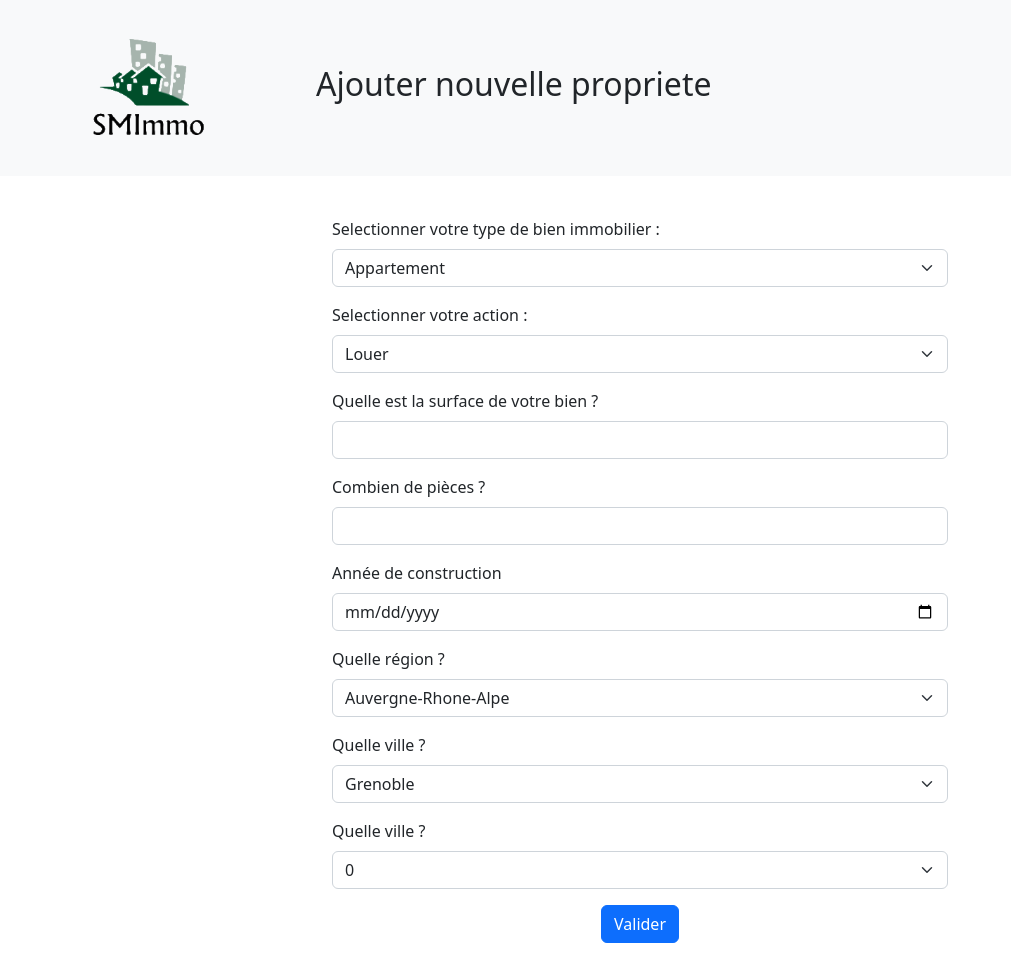
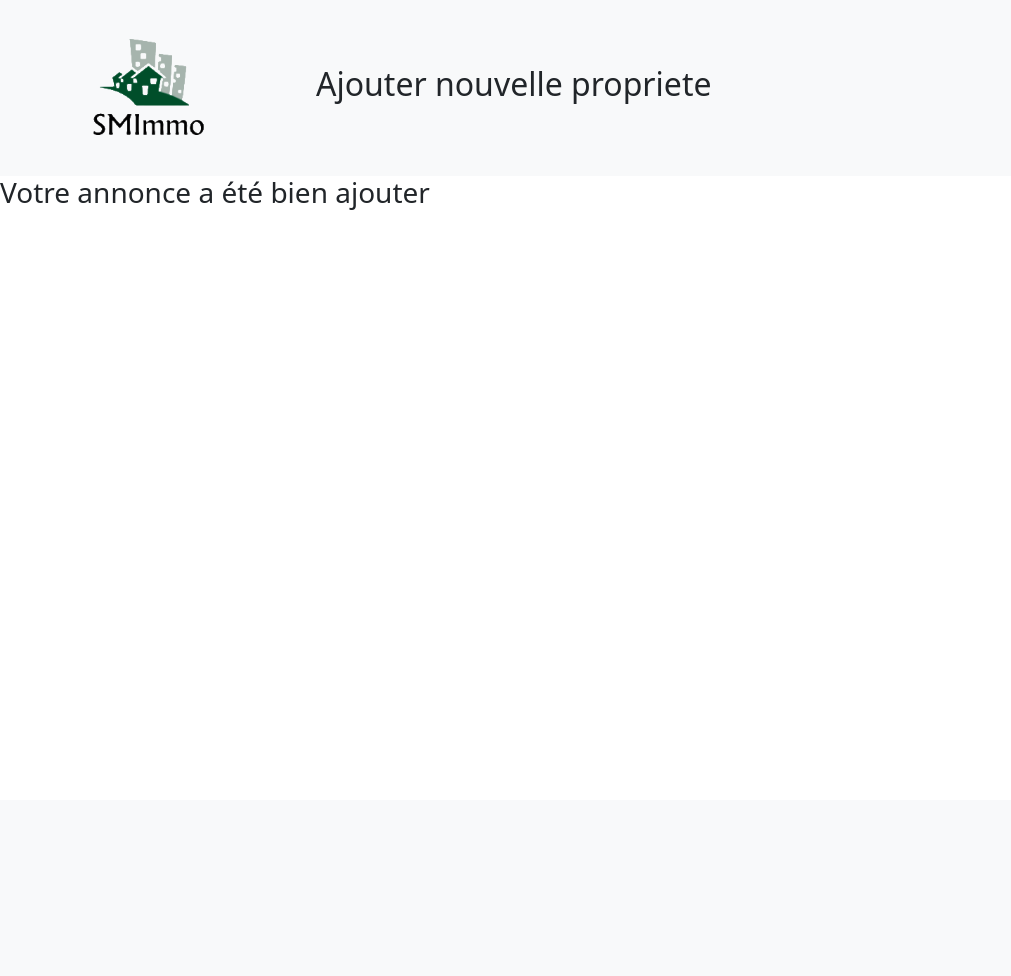
Before and after one commit to SamihaWahsousse/Gestion-agence-immobiliere, a PHP site: page /includes/add.php in a window 1280 px wide. Shown: the whole page, without its empty margins (0-1011 px from the left). After the commit the page ends 210 px from the top, so only its background shows below. Run offline with PHP 8.4, Linux system fonts and the light colour scheme.

Commit message:
version2 files

```diff
--- a/asset/css/app.min.css
+++ b/asset/css/app.min.css
@@ -1 +1 @@
-body{background-color:#fff;height:100vh;overflow-y:scroll}.dropdown-toggle::after{display:none !important}.navbar-nav>li{margin-left:20px;margin-right:20px}.nav-item:hover{background-color:#004e2a}.nav-link:hover{color:#fff}footer{position:fixed;width:100%;bottom:0}.legend-size{font-size:1rem}/*# sourceMappingURL=app.min.css.map */
+body{background-color:#fff;height:100vh;overflow-y:scroll}.dropdown-toggle::after{display:none !important}.navbar-nav>li{margin-left:20px;margin-right:20px}.nav-item:hover{background-color:#004e2a}.nav-link:hover{color:#fff}footer{position:fixed;width:100%;bottom:0}.legend-size{font-size:1rem}.descriptif{height:3rem}/*# sourceMappingURL=app.min.css.map */
--- a/asset/sass/app.scss
+++ b/asset/sass/app.scss
@@ -37,6 +37,8 @@ body{
 
   .legend-size{
 font-size: 1rem;
+  }
 
-
+  .descriptif{
+    height: 3rem;
   }
--- a/includes/add.php
+++ b/includes/add.php
@@ -16,84 +16,7 @@ include_once('header.php');
 
     </header>
 
-    <div class="container-fluid h-100">
-        <div class="row h-100 justify-content-center align-items-center w-60 ">
-            <div class="col-10 col-md-8 col-lg-6">
-                <form>
+    <body>
+        <h3> Votre annonce a été bien ajouter</h3>
 
-                    <div class="mb-3 mt-2">
-                        <label for="typeImmo" class="form-label">Selectionner votre type de bien immobilier : </label>
-                        <select class="form-select" id="typeImmo" name="listImmo">
-                            <option>Appartement</option>
-                            <option>Maison</option>
-                            <option>Local commercial</option>
-                            <option>Garage</option>
-                        </select>
-                    </div>
-                    <div class="mb-3">
-                        <label for="action" class="form-label">Selectionner votre action : </label>
-                        <select class="form-select" id="typeImmo" name="action">
-                            <option>Louer</option>
-                            <option>Vendre</option>
-                        </select>
-                    </div>
-
-                    <div class="mb-3">
-                        <label for="surface" class="form-label">
-                            Quelle est la surface de votre bien ?
-                        </label>
-                        <input type="text" class="form-control" id="surface">
-                    </div>
-
-                    <div class="mb-3">
-                        <label for="piece" class="form-label">Combien de pièces ?</label>
-                        <input type="text" class="form-control" id="piece">
-                    </div>
-                    <div class="mb-3">
-                        <label for="annee" class="form-label">Année de construction</label>
-                        <input type="date" class="form-control" id="annee">
-                    </div>
-
-                    <div class="mb-3">
-                        <label for="region" class="form-label">Quelle région ?</label>
-                        <select class="form-select" id="region" name="region">
-                            <option>Auvergne-Rhone-Alpe</option>
-                            <option>Bourgogne-Franche-Comté </option>
-                            <option>Hauts-de-France</option>
-                        </select>
-                    </div>
-
-                    <div class="mb-3">
-                        <label for="ville" class="form-label">Quelle ville ?</label>
-                        <select class="form-select" id="ville" name="ville">
-                            <option>Grenoble</option>
-                            <option>Paris </option>
-                            <option>Nice</option>
-
-                        </select>
-                    </div>
-                    <div class="mb-3">
-                        <label for="nbGarage" class="form-label">Quelle ville ?</label>
-                        <select class="form-select" id="nbGarage" name="nbGarage">
-                            <option>0</option>
-                            <option>1 </option>
-                            <option>2</option>
-
-                        </select>
-                    </div>
-                    <div class="text-center">
-                        <button type="submit" class="btn btn-primary ">Valider</button>
-                    </div>
-                </form>
-            </div>
-        </div>
-    </div>
-
-
-
-
-
-
-
-
-</body>
+    </body>
--- a/includes/header.php
+++ b/includes/header.php
@@ -14,9 +14,9 @@
     <!-- ici je met le link bootstrapp -->
     <link href="https://cdn.jsdelivr.net/npm/bootstrap@5.2.3/dist/css/bootstrap.min.css" rel="stylesheet"
         integrity="sha384-rbsA2VBKQhggwzxH7pPCaAqO46MgnOM80zW1RWuH61DGLwZJEdK2Kadq2F9CUG65" crossorigin="anonymous">
-    <link rel="stylesheet" href="asset/css/app.min.css">
+    <link rel="stylesheet" href="../asset/css/app.min.css">
     <script src="https://code.jquery.com/jquery-3.6.0.min.js"></script>
-    <script src="asset/js/app.js" defer></script>
+    <script src="../asset/js/app.js" defer></script>
 
 
 
--- a/lib/user.php
+++ b/lib/user.php
@@ -31,7 +31,7 @@ class User
     {
         // Sanitize the input
         $sanitized_email = filter_var($email, FILTER_SANITIZE_EMAIL);
-        if (filter_var($sanitizied_email, FILTER_VALIDATE_EMAIL)) {
+        if (filter_var($sanitized_email, FILTER_VALIDATE_EMAIL)) {
             echo "This sanitized email address is considered valid. \n";
         }
 
@@ -73,5 +73,3 @@ class User
         }
     }
 }
-
-?>
```
Also changed, not shown: lib/Query.php (+37 -4 lines), lib/action.php (added, +38 -0 lines), lib/annonce.php (+15 -15 lines), lib/utilities.php (added, +53 -0 lines), includes/delete.php (deleted), includes/update.php (deleted), 1 other file.
